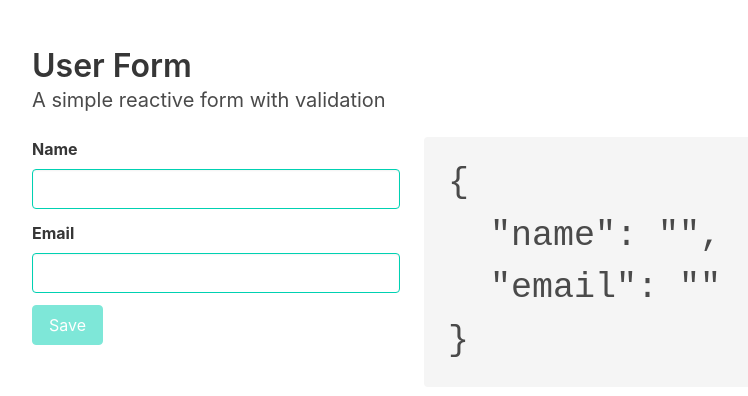
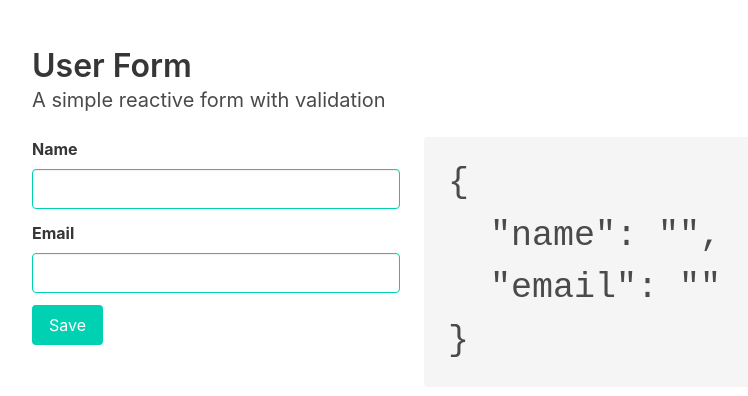
Before and after one commit to fiyazbinhasan/ng-playground, an Angular app: page / in a window 1280 px wide. Shown: the top 396 px of the page, without its empty margins (32-780 px from the left). Built offline with nearby package versions, Linux system fonts and the light colour scheme.

Commit message:
update on blur and submit

```diff
--- a/src/app/user/user.component.html
+++ b/src/app/user/user.component.html
@@ -40,11 +40,7 @@
 
       <div class="field">
         <div class="control">
-          <button
-            class="button is-primary"
-            type="submit"
-            [disabled]="userForm.pristine || userForm.invalid"
-          >
+          <button class="button is-primary" type="submit">
             Save
           </button>
         </div>
--- a/src/app/user/user.component.ts
+++ b/src/app/user/user.component.ts
@@ -29,10 +29,21 @@ export class UserComponent implements OnInit {
   }
 
   createForm() {
-    this.userForm = this.fb.group({
-      name: ["", [Validators.required]],
-      email: ["", [Validators.required, Validators.email]]
-    });
+    this.userForm = this.fb.group(
+      {
+        name: ["", [Validators.required]],
+        email: ["", [Validators.required, Validators.email]]
+      },
+      { updateOn: "blur" }
+    );
+
+    // this.userForm = this.fb.group(
+    //   {
+    //     name: ["", { validators: [Validators.required], updateOn: "blur" }],
+    //     email: ["", [Validators.required, Validators.email]]
+    //   },
+    //   { updateOn: "submit" }
+    // );
   }
 
   onSubmit() {
```
